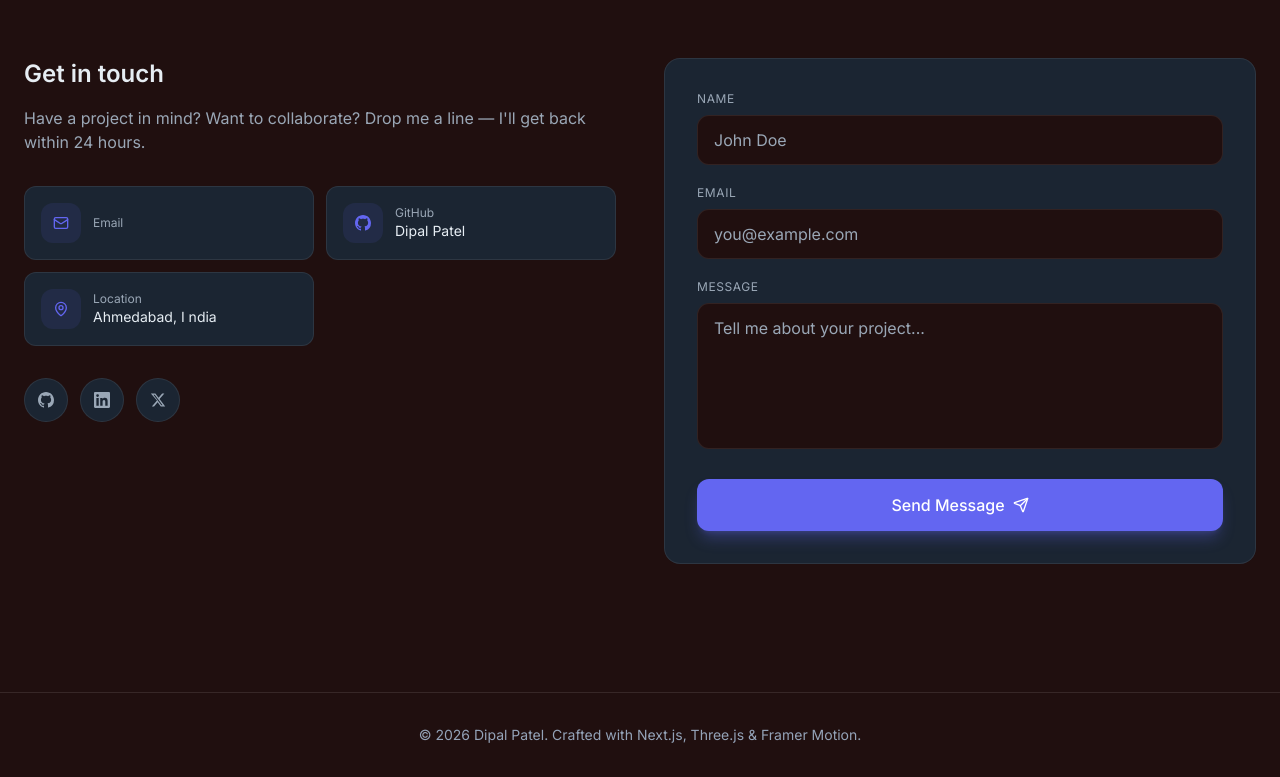
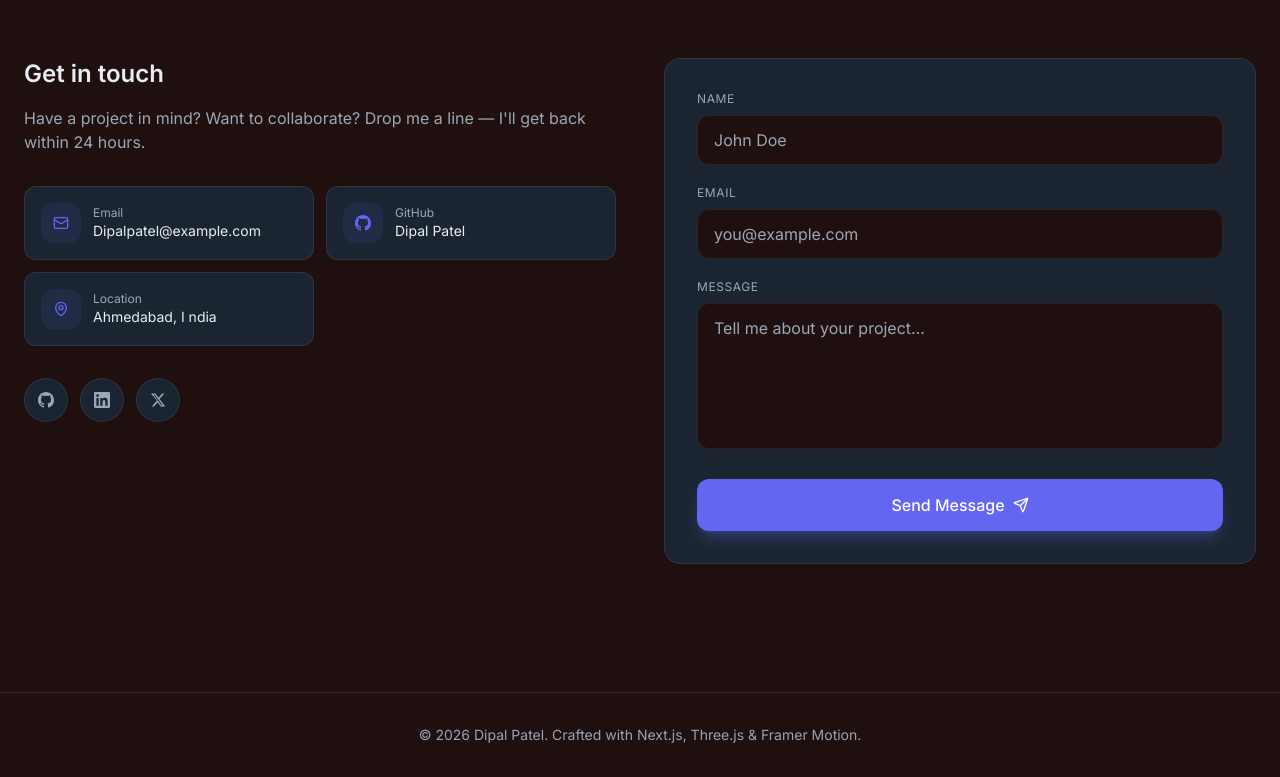
Before and after one commit to DIPAL1209/Automation-Portfolio, a Next.js app: page / in a window 1280 px wide. Shown: the part 5519-6296 px from the top of the page. Built offline with nearby package versions, Linux system fonts and the light colour scheme.

Commit message:
some changes

```diff
--- a/data/portfolio.ts
+++ b/data/portfolio.ts
@@ -2,7 +2,7 @@ export const portfolio = {
     name: "DIPAL PATEL",
     initials: "DP",
     role: "Full-Stack Developer",
-    // email: "Dipalpatel",
+    email: "Dipalpatel@example.com",
     location: "Ahmedabad, I ndia",
     resumeUrl: "/resume.pdf",
     photo: "./profile-img.jpg",
--- a/next.config.mjs
+++ b/next.config.mjs
@@ -1,7 +1,7 @@
 /** @type {import('next').NextConfig} */
 const nextConfig = {
   /* config options here */
-  reactCompiler: true,
+
 };
 
 export default nextConfig;
--- a/tsconfig.json
+++ b/tsconfig.json
@@ -1,5 +1,6 @@
 {
   "compilerOptions": {
+    "ignoreDeprecations": "6.0",
     "target": "ES2022",
     "lib": ["dom", "dom.iterable", "esnext"],
     "allowJs": true,
```
